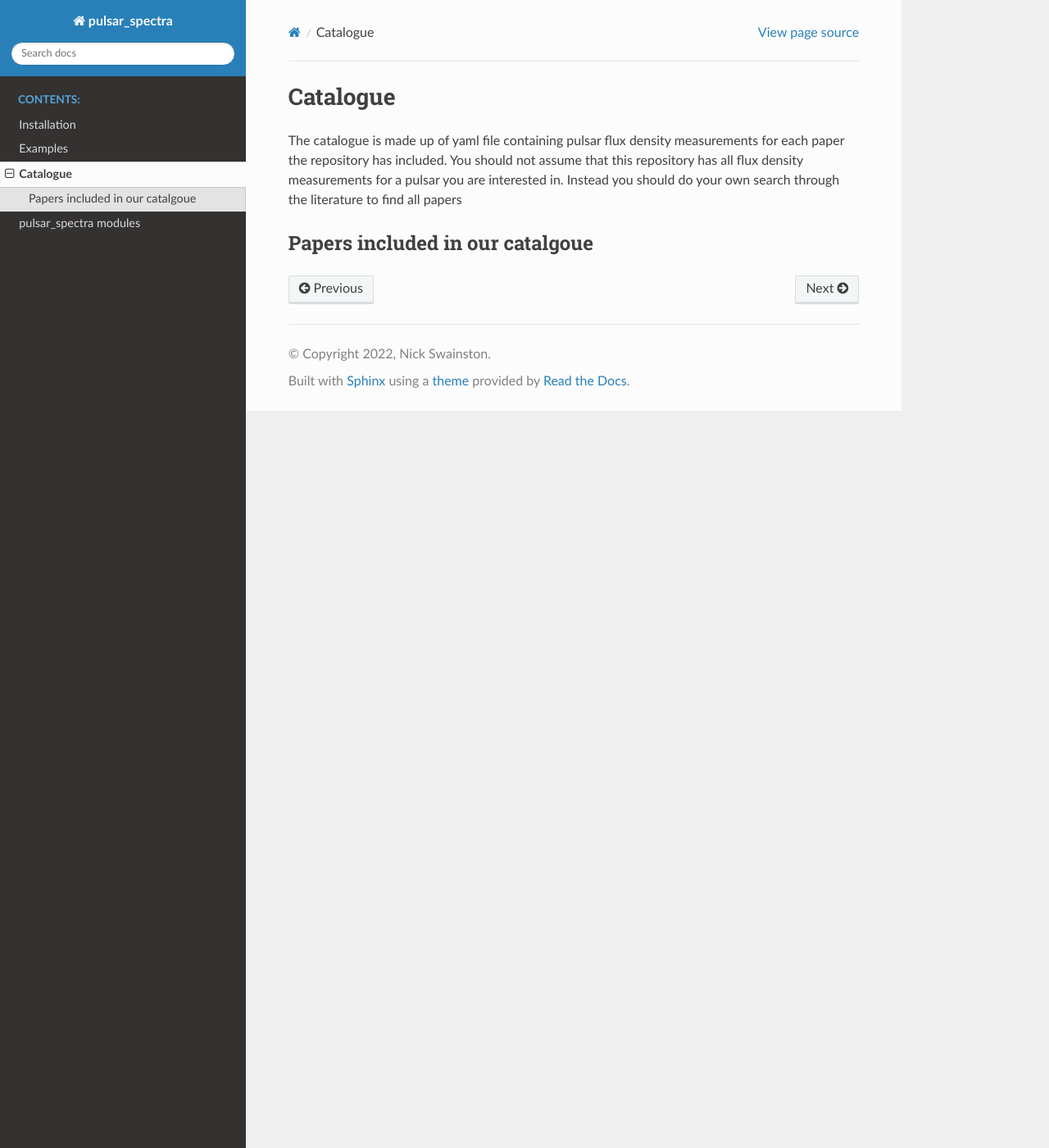
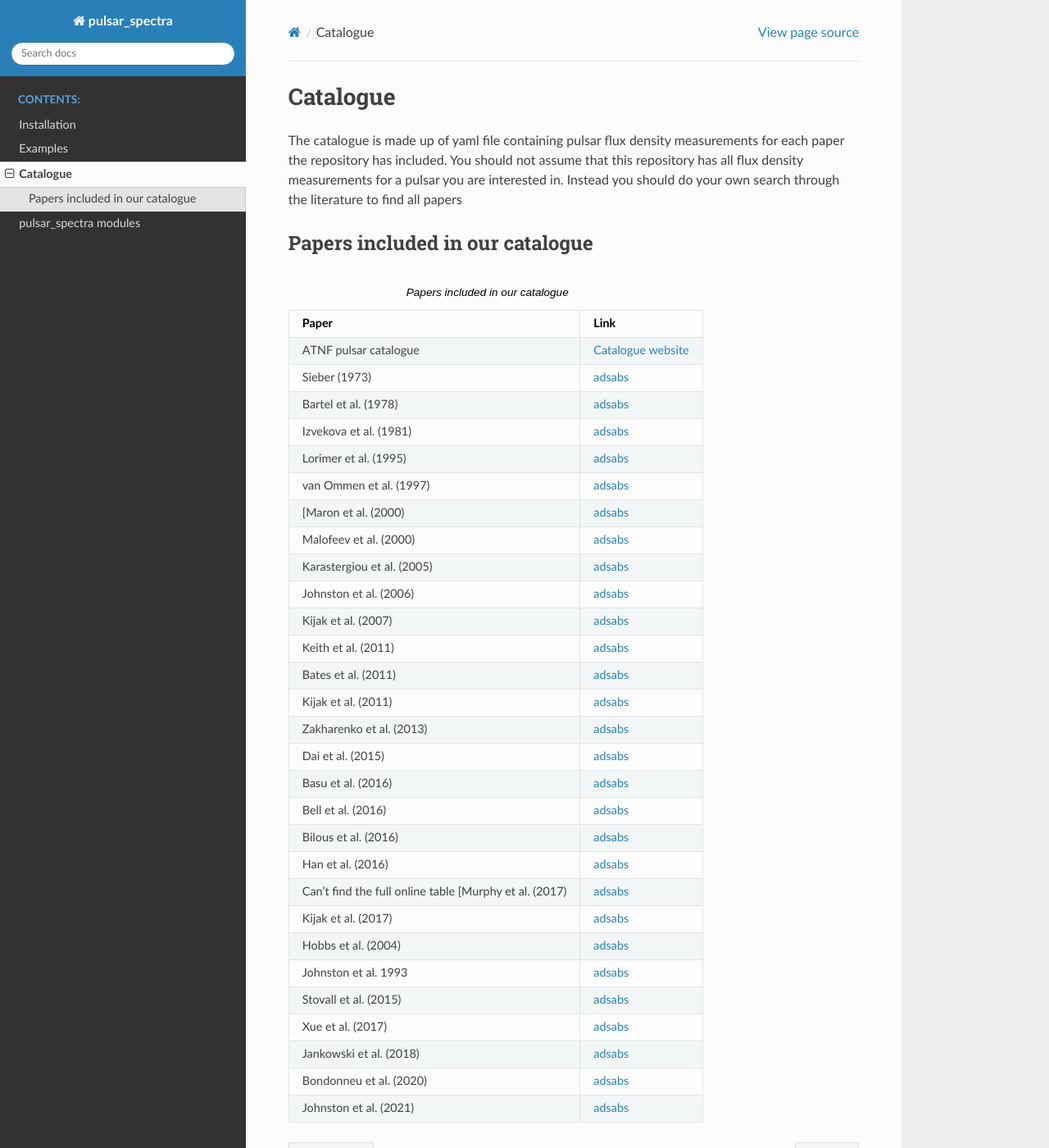
Before and after one commit to NickSwainston/pulsar_spectra, a Sphinx documentation site: the page built from docs/catalogue.rst, in a window 1280 px wide and 1400 px high. Shown: the whole window at 82% size. Built offline with Sphinx 7.4.7 and the Read the Docs theme 2.0.0, drawn with Linux system fonts in a browser that asks for light colours.

Commit message:
Fixed table

```diff
--- a/docs/catalogue.rst
+++ b/docs/catalogue.rst
@@ -7,10 +7,12 @@ Instead you should do your own search through the literature to find all papers
 
 
 
-Papers included in our catalgoue
+Papers included in our catalogue
 --------------------------------
-.. csv-table:: Papers included in our catalgoue
+
+.. csv-table:: Papers included in our catalogue
     :header: "Paper","Link"
+
     "ATNF pulsar catalogue","`Catalogue website <https://www.atnf.csiro.au/research/pulsar/psrcat/>`_"
     "Sieber (1973)","`adsabs <https://ui.adsabs.harvard.edu/abs/1973A%26A....28..237S/abstract>`_"
     "Bartel et al. (1978)","`adsabs <https://ui.adsabs.harvard.edu/abs/1978A%26A....68..361B/abstract>`_"
```
